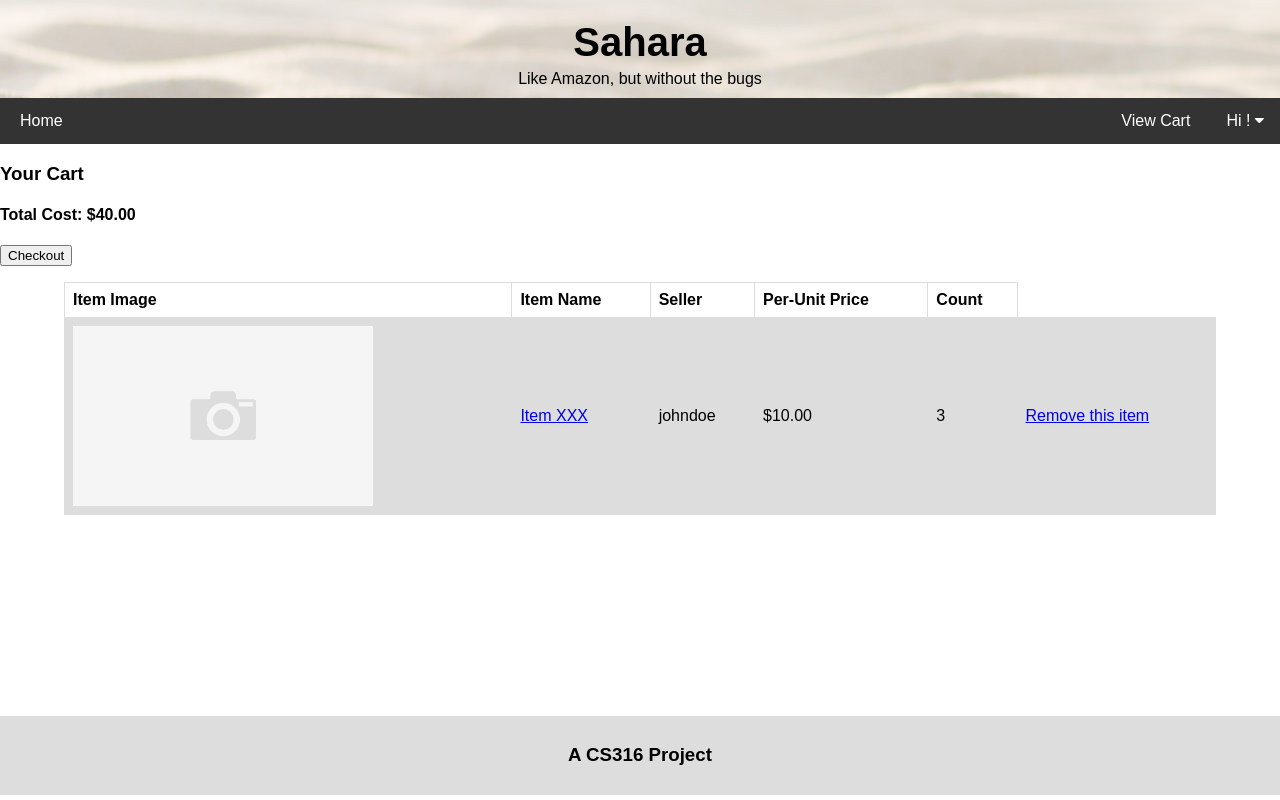
After one commit to silaslenihan/Mini-Amazon, a Flask app: page /cart in a window 1280 px wide. The commit adds this page. Run offline with Flask 2, Linux system fonts and the light colour scheme; some libraries are stand-ins or nearby versions.

Commit message:
Static drafts for cart, add balance, and user profile

```diff
--- a/app.py
+++ b/app.py
@@ -296,7 +296,7 @@ def addreview():
 
 @app.route("/addbalance", methods=['GET', 'POST'])
 def addbalance():
-    return render_template("reviews.html", error=msg)
+    return render_template("addBalance.html")
 
 
 @app.route("/showaverage", methods=['GET', 'POST'])
--- /dev/null
+++ b/templates/cart.html
@@ -0,0 +1,33 @@
+<html>
+<head></head>
+<body>
+
+	{% extends 'layout.html' %}
+	{% block content %}
+	<h3>Your Cart</h3>
+	<h4>Total Cost: $40.00 </h4>
+	<form action="{{url_for('cart')}}" method="POST">
+		<input type="submit" value="Checkout">
+	</form>
+	<div>
+		<table class="results">
+			<tr>
+				<th>Item Image</th>
+				<th>Item Name</th>
+				<th>Seller</th>
+				<th>Per-Unit Price</th>
+				<th>Count</th>
+			</tr>
+			<tr>
+				<td><img src="../static/images/default-img.gif" alt="Default product image" style="max-width: 300;max-height: 300"></td>
+				<td><p><a href="{{url_for('productDescription', itemid=3)}}">Item XXX</a></p></td>
+				<td><p>johndoe</p></td>
+				<td><p>$10.00</p></td>
+				<td><p>3</p></td>
+				<td><p><a href="{{url_for('removeFromCart')}}">Remove this item</a></p></td>
+			</tr>
+		</table>
+	</div>
+	{% endblock %}
+
+</html>
--- a/templates/layout.html
+++ b/templates/layout.html
@@ -23,15 +23,15 @@
   </button>
   <div class="dropdown-content" id="userDropdown">
     <p>Current balance: <b>${{ session['balance'] }}</b></p>
-    <a href="#">View Profile</a>
-    <a href="#">Add Balance</a>
+    <a href="{{ url_for('profileHome', username = session['username']) }}"> View Profile</a>
+    <a href="{{url_for('addbalance')}}">Add Balance</a>
     <a href="#">Purchase History</a>
     <a href="#">Add/Modify Item</a>
     <a href="#">Selling History</a>
     <a href="{{url_for('logout')}}"> Logout </a>
   </div>
   </div>
-  <a href="#" class="right">View Cart</a>
+  <a href="{{url_for('cart')}}" class="right">View Cart</a>
 
 </div>
 
```
Also changed, not shown: templates/addBalance.html (added, +17 -0 lines), templates/profileHome.html (added, +19 -0 lines).
